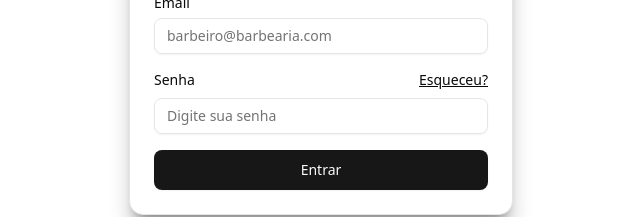
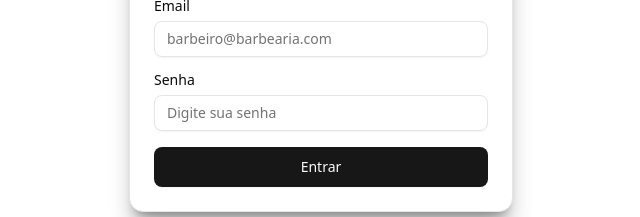
Before and after one commit to jaimeneeves/barbershop, a Next.js app: page /barbeiro/login in a window 1280 px wide. Shown: the part 322-539 px from the top of the page, without its empty margins (319-959 px from the left). Built offline with nearby package versions, Linux system fonts and the light colour scheme.

Commit message:
feat: update password update flow and modify login redirect behavior

```diff
--- a/src/app/ui/barber/profile-edit.tsx
+++ b/src/app/ui/barber/profile-edit.tsx
@@ -65,7 +65,7 @@ export default function ProfileEdit() {
       form.reset();
       setSuccess(true);
       toast.success("Senha atualizada com sucesso!");
-      router.push("/barber/dashboard");
+      // router.push("/barber/dashboard");
     } catch (error) {
       console.log("Erro ao agendar:", error);
       let errorMessage = "Erro desconhecido";
--- a/src/components/Barber/LoginBarber/LoginBarber.tsx
+++ b/src/components/Barber/LoginBarber/LoginBarber.tsx
@@ -47,7 +47,7 @@ export default function LoginBarber() {
     try {
       console.log("Dados do formulário:", formData)
       const result = await signIn("credentials", {
-        redirect: true,
+        redirect: false,
         email: formData.email,
         password: formData.password,
         callbackUrl: "/barbeiro/dashboard",
@@ -114,7 +114,7 @@ export default function LoginBarber() {
                       <FormItem>
                         <div className="flex items-center justify-between">
                           <FormLabel htmlFor="password">Senha</FormLabel>
-                          <a href="#" className="text-sm underline hover:text-primary">Esqueceu?</a>
+                          {/* <a href="#" className="text-sm underline hover:text-primary">Esqueceu?</a> */}
                         </div>
                         <FormControl>
                           <Input
```
